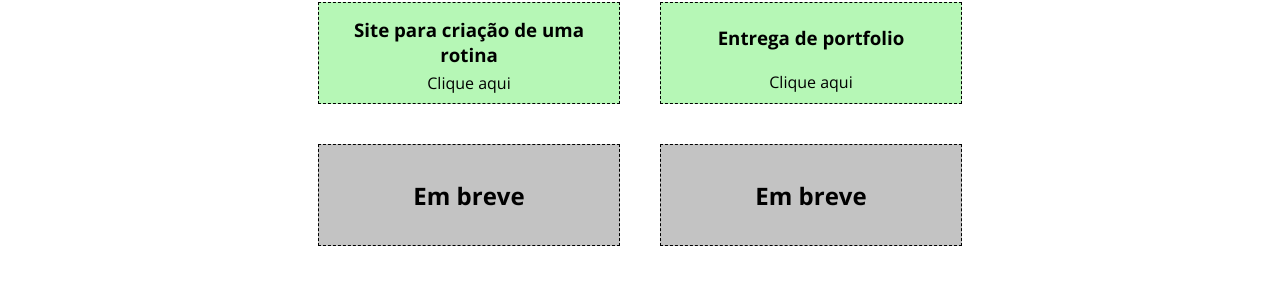
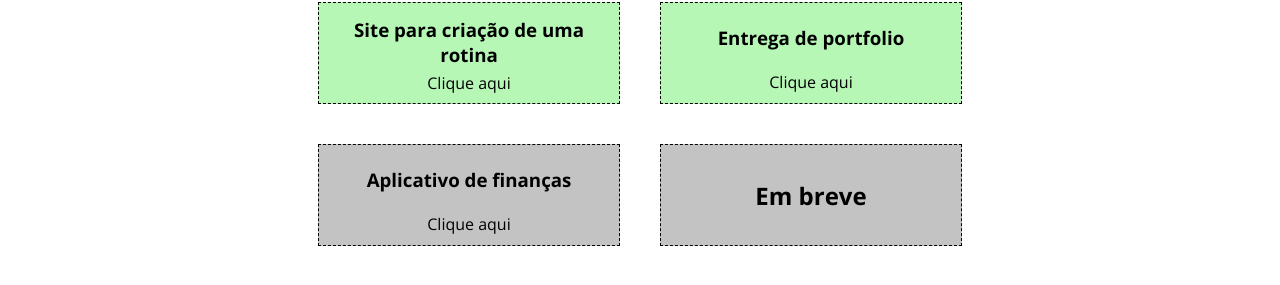
Before and after one commit to GuiFxFarias/PorftolioReact, a React (Create React App) app in the folder my-page/client/: page / in a window 1280 px wide. Shown: the part 1531-1816 px from the top of the page. Built offline with nearby package versions, Linux system fonts and the light colour scheme.

Commit message:
adding project in portfolio

```diff
--- a/my-page/client/src/components/pages/Projects.js
+++ b/my-page/client/src/components/pages/Projects.js
@@ -39,7 +39,15 @@ function Projects() {
               </a>
             </div>
             <div className="project later">
-              <h2>Em breve</h2>
+            <h3 style={{ margin: "auto" }}>Aplicativo de finanças</h3>
+              <a
+                href="https://expo.dev/accounts/fariasg/projects/meuApp/builds/018840ac-804a-4eeb-ad31-3ecce3c99a2a"
+                target="_blank"
+                rel="noreferrer"
+                style={{ marginBottom: "10px" }}
+              >
+                Clique aqui
+              </a>
             </div>
             <div className="project later">
               <h2>Em breve</h2>
```
